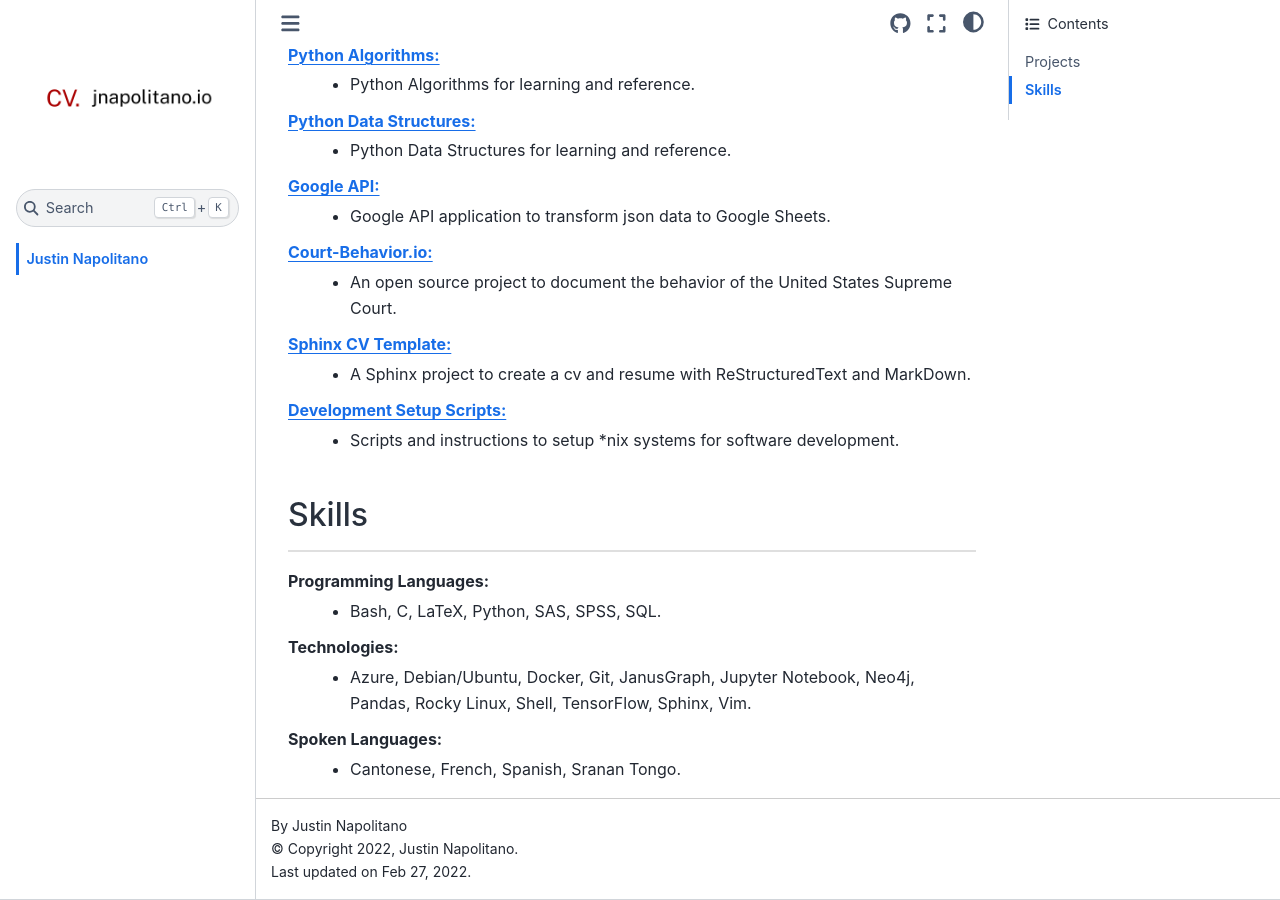
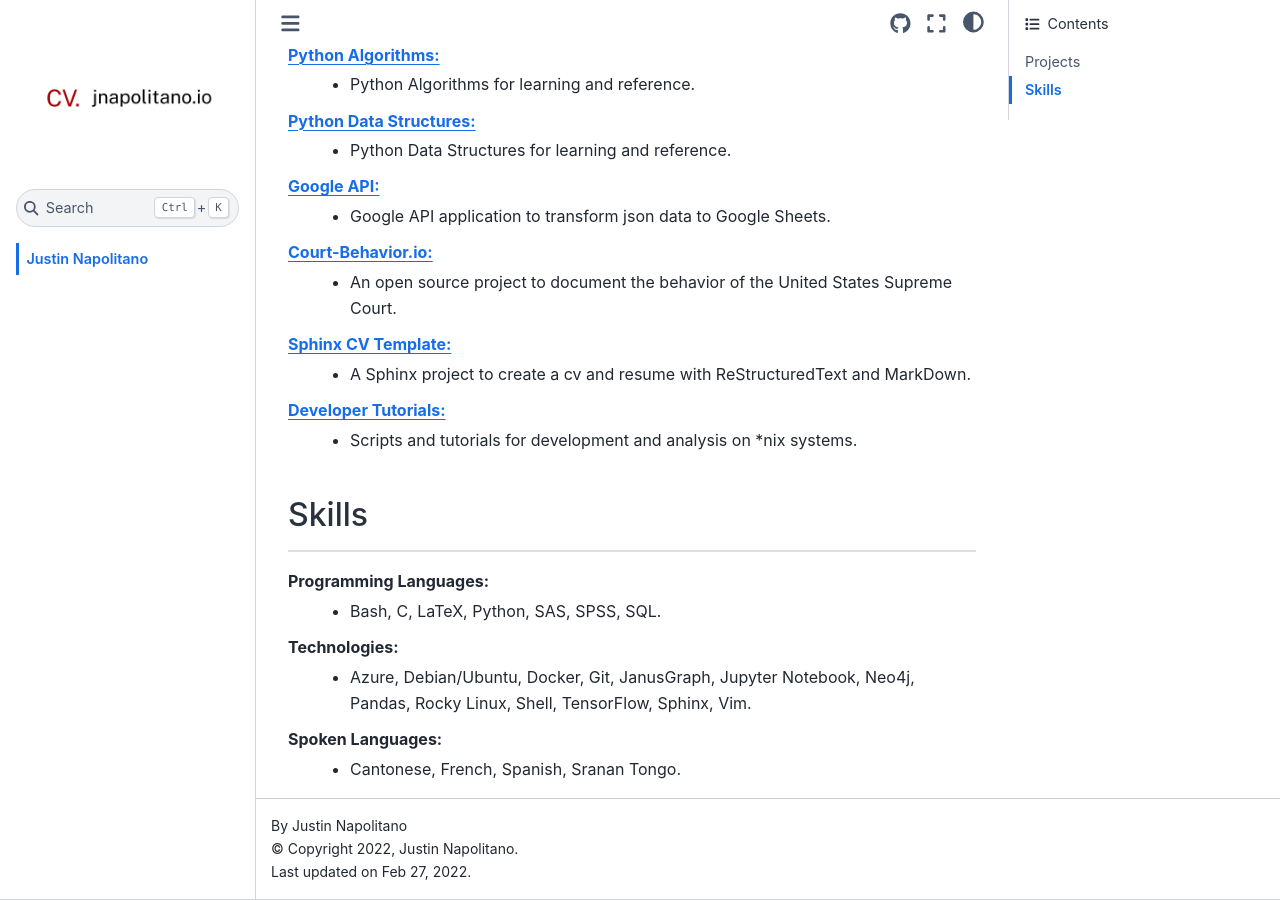
Before and after one commit to justin-napolitano/jnapolitano.io, a Sphinx documentation site: the page built from source/index.rst, in a window 1280 px wide and 900 px high, scrolled down 834 px. Built offline with Sphinx 7.4.7 and the Sphinx Book theme 1.1.4, drawn with Linux system fonts in a browser that asks for light colours; cross-references to code outside the pages are shown as plain code.

Commit message:
autocommit on1646003831.635692

```diff
--- a/source/index.rst
+++ b/source/index.rst
@@ -61,11 +61,11 @@ Projects
 `Court-Behavior.io: <https://court-behavior.io>`_
     * An open source project to document the behavior of the United States Supreme Court.
 
-`Sphinx CV Template: <https://docs.jnapolitano.io/parts/reference/build-this-site/index.html>`__
+`Sphinx CV Template: <https://journal.jnapolitano.io/parts/tutorials/sphinx/docs/build-this-site.html>`__
     * A Sphinx project to create a cv and resume with ReStructuredText and MarkDown.
 
-`Development Setup Scripts: <https://docs.jnapolitano.io/parts/reference/configuration/index.html>`__
-    * Scripts and instructions to setup \*nix systems for software development.
+`Developer Tutorials: <https://journal.jnapolitano.io/index.html#tutorials>`__
+    * Scripts and tutorials for development and analysis on \*nix systems.
 
 
 
```
Also changed, not shown: 7 other files.
